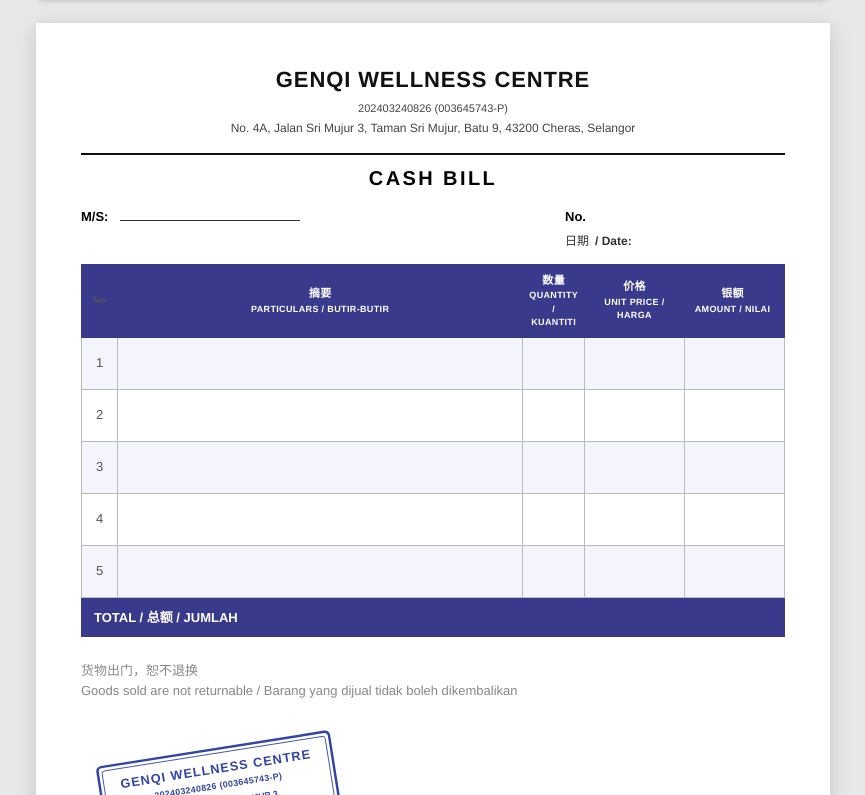
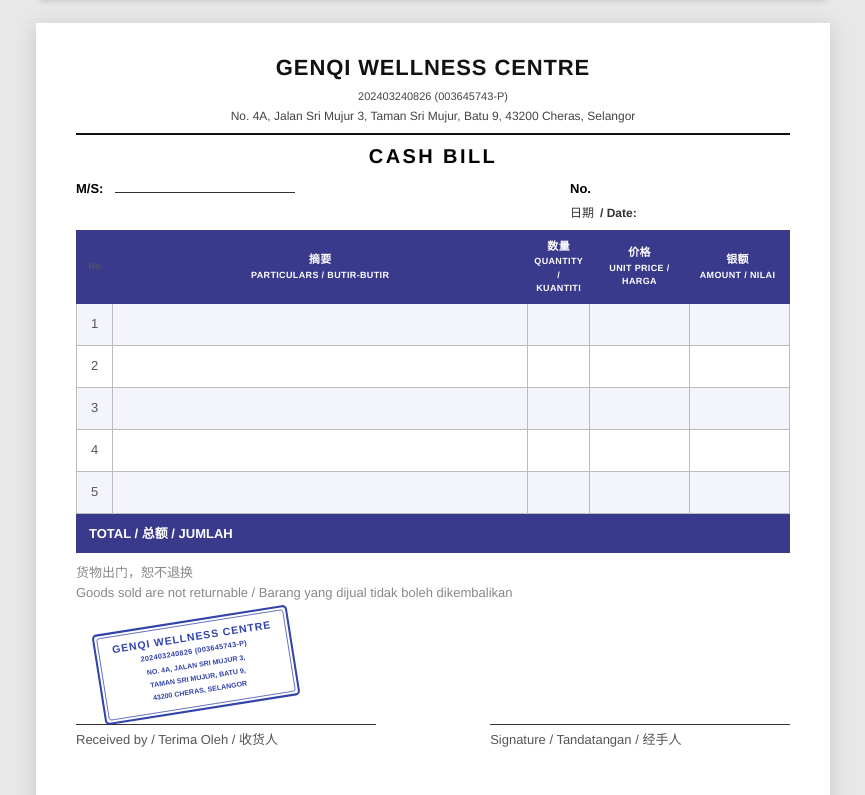
Before and after one commit to aaron-wpso/genqi, a Next.js app: page / in a window 1280 px wide. Shown: the part 685-1480 px from the top of the page, without its empty margins (207-1072 px from the left). Built offline with nearby package versions, Linux system fonts and the light colour scheme.

Commit message:
Tighten spacing to fit invoice on single A4 page

```diff
--- a/src/app/globals.css
+++ b/src/app/globals.css
@@ -19,14 +19,8 @@
   background: #fff;
   width: 794px;
   min-height: 1123px;
-  padding: 40px 45px 50px;
+  padding: 28px 40px 28px;
   box-shadow: 0 4px 20px rgba(0, 0, 0, 0.15);
-  display: flex;
-  flex-direction: column;
-}
-
-.inv-footer {
-  margin-top: auto;
 }
 
 /* ─── Header ────────────────────────────────────────────── */
@@ -34,11 +28,11 @@
 .inv-title    { font-size: 22px; font-weight: 800; letter-spacing: 0.04em; color: #111; }
 .inv-reg      { font-size: 11px; color: #444; margin-top: 4px; }
 .inv-address  { font-size: 12px; color: #444; margin-top: 3px; }
-.inv-divider  { border: none; border-top: 2px solid #111; margin: 10px 0 8px; }
-.inv-cashbill { text-align: center; font-size: 20px; font-weight: 800; letter-spacing: 0.12em; margin-bottom: 14px; }
+.inv-divider  { border: none; border-top: 2px solid #111; margin: 8px 0 6px; }
+.inv-cashbill { text-align: center; font-size: 20px; font-weight: 800; letter-spacing: 0.12em; margin-bottom: 8px; }
 
 /* ─── Meta row ──────────────────────────────────────────── */
-.inv-meta       { display: flex; justify-content: space-between; align-items: flex-start; margin-bottom: 14px; }
+.inv-meta       { display: flex; justify-content: space-between; align-items: flex-start; margin-bottom: 8px; }
 .inv-ms         { display: flex; align-items: baseline; gap: 8px; font-size: 13px; font-weight: 700; }
 .inv-ms-value   { border-bottom: 1px solid #333; min-width: 180px; padding-bottom: 2px; font-weight: 400; font-size: 13px; }
 .inv-meta-right { text-align: left; min-width: 220px; }
@@ -71,7 +65,7 @@
   border: 1px solid #bbb;
   padding: 0 8px;
   font-size: 13px;
-  height: 52px;
+  height: 42px;
   vertical-align: middle;
 }
 .inv-table tbody tr:nth-child(odd) td  { background: #f4f4fc; print-color-adjust: exact; -webkit-print-color-adjust: exact; }
@@ -97,21 +91,21 @@
   padding: 9px 10px 9px 12px;
   font-size: 13px;
   font-weight: 700;
-  margin-bottom: 24px;
+  margin-bottom: 10px;
   border: 1px solid #3a3a8c;
 }
 .inv-total-amount { font-size: 15px; }
 
 /* ─── Footer ────────────────────────────────────────────── */
-.inv-footer-note { font-size: 13px; color: #888; margin-bottom: 28px; }
+.inv-footer-note { font-size: 13px; color: #888; margin-bottom: 8px; }
 .inv-footer-note .zh { font-size: 13px; }
 
-.inv-sigs { display: flex; justify-content: space-between; align-items: flex-end; margin-top: 10px; }
+.inv-sigs { display: flex; justify-content: space-between; align-items: flex-end; margin-top: 8px; }
 .inv-sig  { display: flex; flex-direction: column; gap: 5px; width: 42%; }
 .inv-sig-line   { border-top: 1px solid #333; }
 .inv-sig-label  { font-size: 13px; color: #555; }
-.inv-stamp-wrap { display: flex; justify-content: flex-start; align-items: center; padding: 18px 0 10px 20px; }
-.inv-stamp      { width: 240px; transform: rotate(-9deg); opacity: 0.9; print-color-adjust: exact; -webkit-print-color-adjust: exact; }
+.inv-stamp-wrap { display: flex; justify-content: flex-start; align-items: center; padding: 8px 0 4px 20px; }
+.inv-stamp      { width: 200px; transform: rotate(-9deg); opacity: 0.9; print-color-adjust: exact; -webkit-print-color-adjust: exact; }
 .inv-sig-filled { font-size: 18px; font-weight: 600; color: #111; padding-bottom: 2px; }
 .inv-sig-date   { font-size: 13px; color: #555; font-weight: 400; }
 .inv-sig-img    { max-height: 64px; max-width: 100%; object-fit: contain; margin-bottom: 4px; }
@@ -139,7 +133,7 @@
   .invoice {
     box-shadow: none !important;
     width: 100% !important;
-    min-height: 100vh !important;
-    padding: 28px 32px 40px !important;
+    min-height: unset !important;
+    padding: 20px 28px 24px !important;
   }
 }
```
